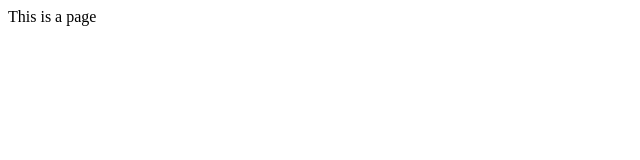
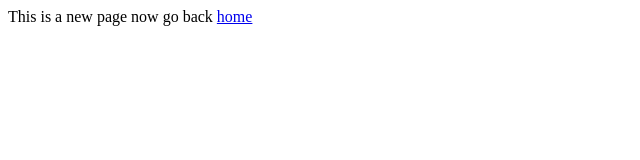
Before and after one commit to gatsby-cs/mbgreen-headers-test, a Gatsby site: page /page in a window 1280 px wide. Shown: the whole page, without its empty margins (0-640 px from the left). Built offline with nearby package versions, Linux system fonts and the light colour scheme; Gatsby itself is replaced by a stand-in of ours.

Commit message:
fixed page link

```diff
--- a/src/pages/page.js
+++ b/src/pages/page.js
@@ -1,7 +1,12 @@
-import React from 'react'
+import React from "react";
+import { Link } from "gatsby";
 
 const Page = () => {
-  return <div>This is a page</div>
-}
+  return (
+    <div>
+      This is a new page now go back <Link to="/">home</Link>
+    </div>
+  );
+};
 
-export default Page
+export default Page;
```
Also changed, not shown: package.json (+1 -47 lines), src/pages/index.js (+25 -23 lines), 1 other file.
